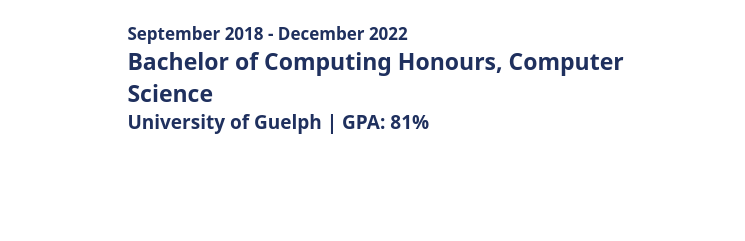
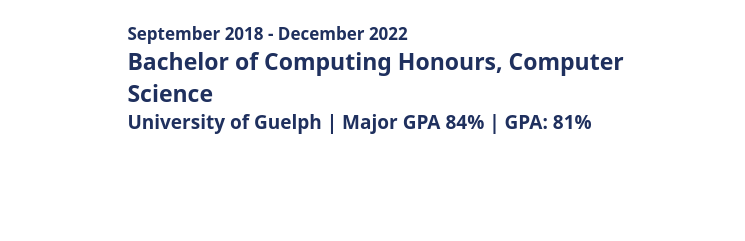
Before and after one commit to Luke-Fischer/Luke-Fischer.github.io, a plain HTML site: page index.html in a window 1280 px wide. Shown: the part 845-1086 px from the top of the page, 290-1035 px from the left. Drawn offline with Linux system fonts and the light colour scheme.

Commit message:
Update index.html

```diff
--- a/index.html
+++ b/index.html
@@ -61,7 +61,7 @@
             <br>
             <p class="title_text">Bachelor of Computing Honours, Computer Science</p>
             <br>
-            <p id="Projects" class="company_text">University of Guelph | GPA: 81%</p>
+            <p id="Projects" class="company_text">University of Guelph | Major GPA 84% | GPA: 81%</p>
           </div>
         </div>
         <div class="container adjust">
```
